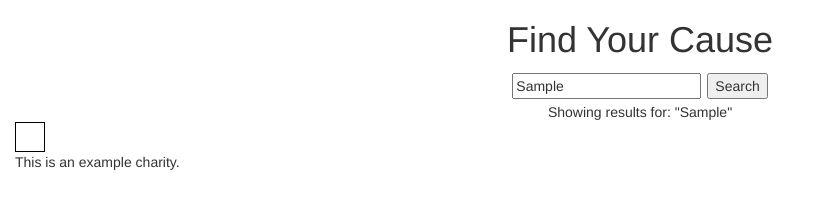
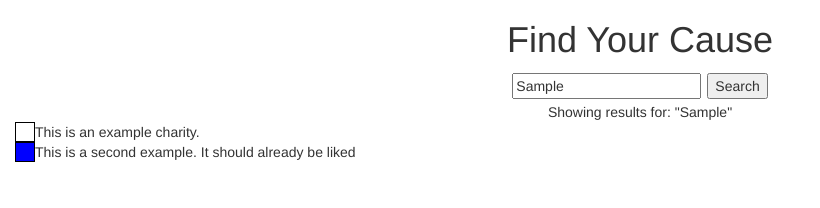
Before and after one commit to jrott36/cs326-project-The-Snake, a plain HTML site: page index.html in a window 1280 px wide. Both pictures are taken after typing "Sample" into the empty fields and a click on the button "Search". Shown: the whole page, without its empty margins (0-820 px from the left). Drawn offline with nearby package versions, Linux system fonts and the light colour scheme.

Commit message:
Fixed like button formatting

```diff
--- a/display.js
+++ b/display.js
@@ -8,8 +8,13 @@ class Searcher{
     set search(str){
         this.query = str;
         this.results = [];
+
+        // Temporary charity objects for testing
         let temp = {liked: false, charity: "This is an example charity."};
+        let temp2 = {liked: true, charity: "This is a second example. It should already be liked"};
         this.results.push(temp);
+        this.results.push(temp2);
+
         // TODO Implement Giving Global API with search
     }
 
@@ -27,12 +32,17 @@ class Searcher{
         let resultSection = document.getElementById('results');
         resultSection.innerHTML = '';
         for (let item of this.results){
-            console.log(item);
             const line = document.createElement('div');
             line.classList.add('charity-line');
             const likeDiv = document.createElement('div');
             likeDiv.classList.add('like-button');
-            // Allow
+
+            // Check if charity already liked
+            if (item['liked']) {
+                likeDiv.classList.add('liked');
+            }
+
+            // Add event listener for the like button
             likeDiv.addEventListener("click", () => {
                 if (item['liked']){
                     likeDiv.classList.remove('liked');
--- a/main.css
+++ b/main.css
@@ -13,13 +13,12 @@
 }
 
 .charity-line {
-    display: grid;
-    margin: auto;
+    display: flex;
 }
 
 .like-button {
-    height: 30px;
-    width: 30px;
+    height: 20px;
+    width: 20px;
     background-color: white;
     border: 1px solid;
     border-color: black;
--- a/main.js
+++ b/main.js
@@ -9,8 +9,3 @@ searchButton.addEventListener("click", () => {
     searcher.search = query;
     searcher.renderSearch();
 })
-
-// document.getElementById('results').addEventListener("click", (e) => {
-//     if (e.target.classList.contains('like-button')){
-//     }
-// })
```
